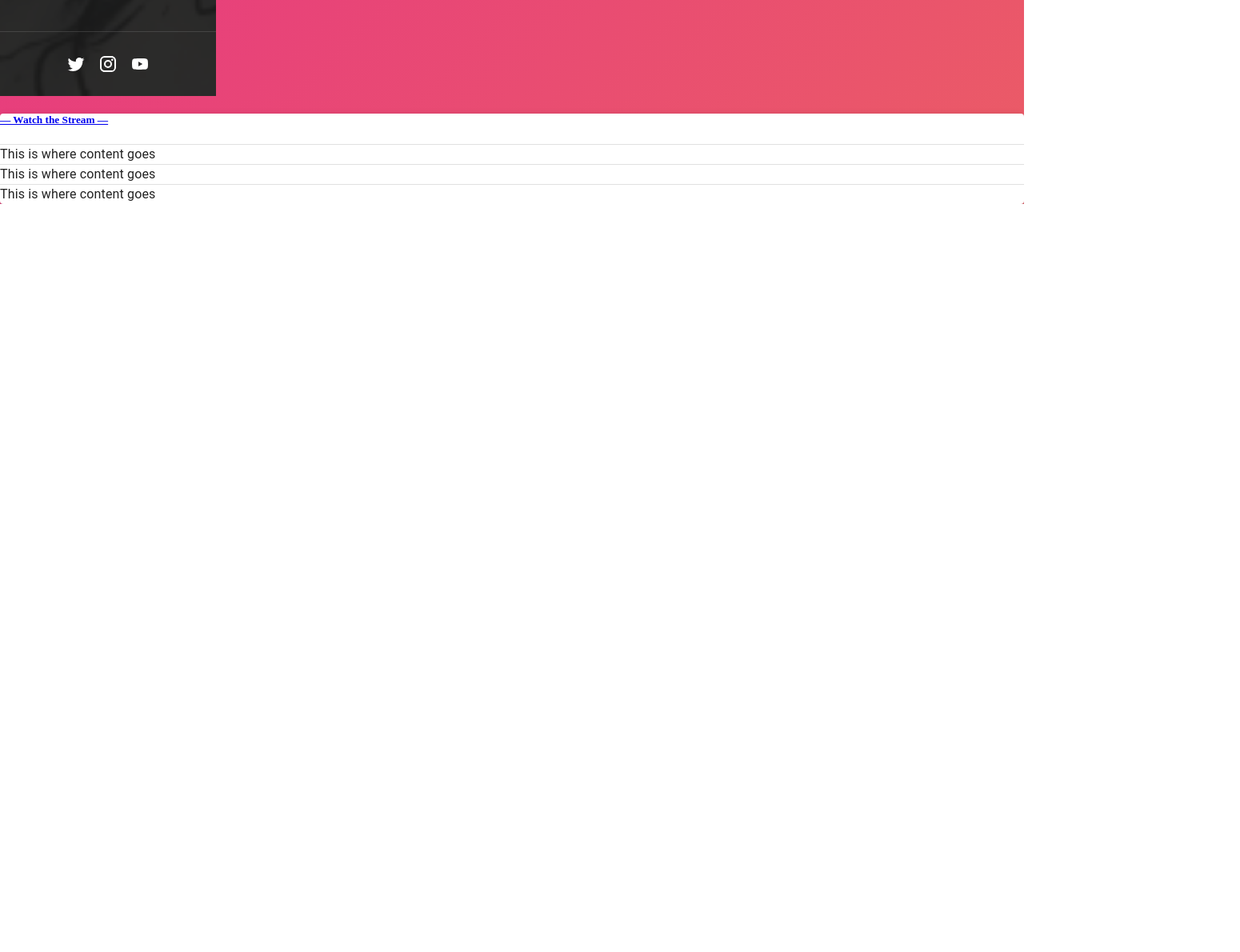
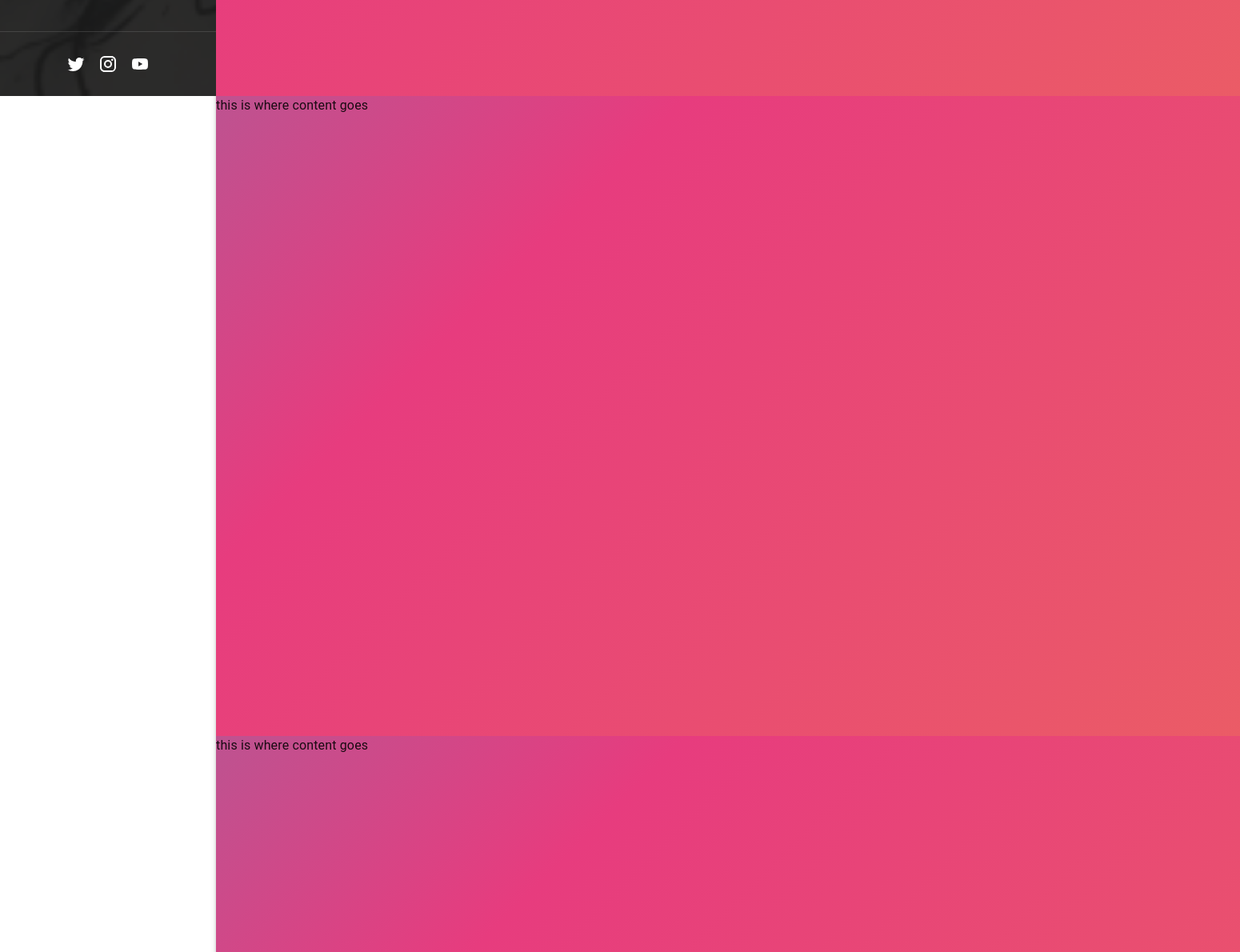
Before and after one commit to alcash55/GriffinLoyal.com, a React (Create React App) app in the folder frontend/: page / in a window 1280 px wide. Shown: the part 680-1870 px from the top of the page at 80% size, 1550 px wide, since content can reach past the window. Before the commit the page ends 935 px from the top, so only its background shows below. Built offline with nearby package versions, Linux system fonts and the light colour scheme.

Commit message:
content fit whole screen + sections have gradients

```diff
--- /dev/null
+++ b/frontend/src/Components/App/App.scss
@@ -0,0 +1,4 @@
+.App {
+  display: flex;
+  width: 100vw;
+}
--- a/frontend/src/Components/App/App.tsx
+++ b/frontend/src/Components/App/App.tsx
@@ -1,6 +1,7 @@
 import AppContent from "../AppShell/AppContent/AppContent";
-import Footer from "../AppShell/AppFooter/Footer";
+// import Footer from "../AppShell/AppFooter/Footer";
 import SideBar from "../AppShell/Sidebar/SideBar";
+import "./App.scss";
 
 function App() {
   return (
--- a/frontend/src/Components/AppShell/AppContent/AppContent.scss
+++ b/frontend/src/Components/AppShell/AppContent/AppContent.scss
@@ -1,4 +1,25 @@
-body {
+.body {
+  width: 100vw;
+}
+.merch {
+  background: linear-gradient(-45deg, #ee7752, #e73c7e, #23a6d5, #23d5ab);
+  background-size: 400% 400%;
+  animation: gradient 15s ease infinite;
+  height: 100vh;
+}
+.watch {
+  background: linear-gradient(-45deg, #ee7752, #e73c7e, #23a6d5, #23d5ab);
+  background-size: 400% 400%;
+  animation: gradient 15s ease infinite;
+  height: 100vh;
+}
+.schedule {
+  background: linear-gradient(-45deg, #ee7752, #e73c7e, #23a6d5, #23d5ab);
+  background-size: 400% 400%;
+  animation: gradient 15s ease infinite;
+  height: 100vh;
+}
+.sponsors {
   background: linear-gradient(-45deg, #ee7752, #e73c7e, #23a6d5, #23d5ab);
   background-size: 400% 400%;
   animation: gradient 15s ease infinite;
--- a/frontend/src/Components/AppShell/AppContent/AppContent.tsx
+++ b/frontend/src/Components/AppShell/AppContent/AppContent.tsx
@@ -4,22 +4,19 @@ import "./AppContent.scss";
 const AppContent = () => {
   return (
     <Paper elevation={3}>
-      <Box>
-        <div className="d-flex flex-column justify-content-center w-100 h-100">
-          <a
-            href="http://twitch.tv/griffinloyal"
-            className="text-decoration-none"
-          >
-            <h5 className="fw-light text-white m-0">— Watch the Stream —</h5>
-          </a>
-        </div>
-        {/* <Merch /> */}
-        <Divider />
-        <Typography>This is where content goes</Typography>
-        <Divider />
-        <Typography>This is where content goes</Typography>
-        <Divider />
-        <Typography>This is where content goes</Typography>
+      <Box className="body">
+        <Box className="merch">
+          <Typography> this is where content goes</Typography>
+        </Box>
+        <Box className="watch">
+          <Typography> this is where content goes</Typography>
+        </Box>
+        <Box className="schedule">
+          <Typography> this is where content goes</Typography>
+        </Box>
+        <Box className="sponsors">
+          <Typography> this is where content goes</Typography>
+        </Box>
       </Box>
     </Paper>
   );
```
